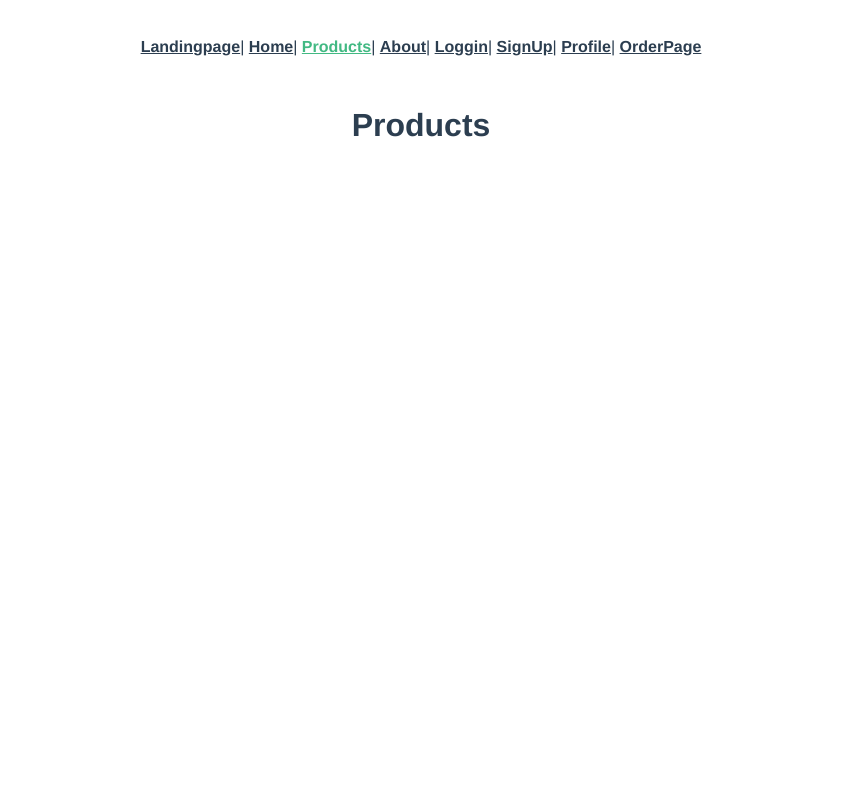
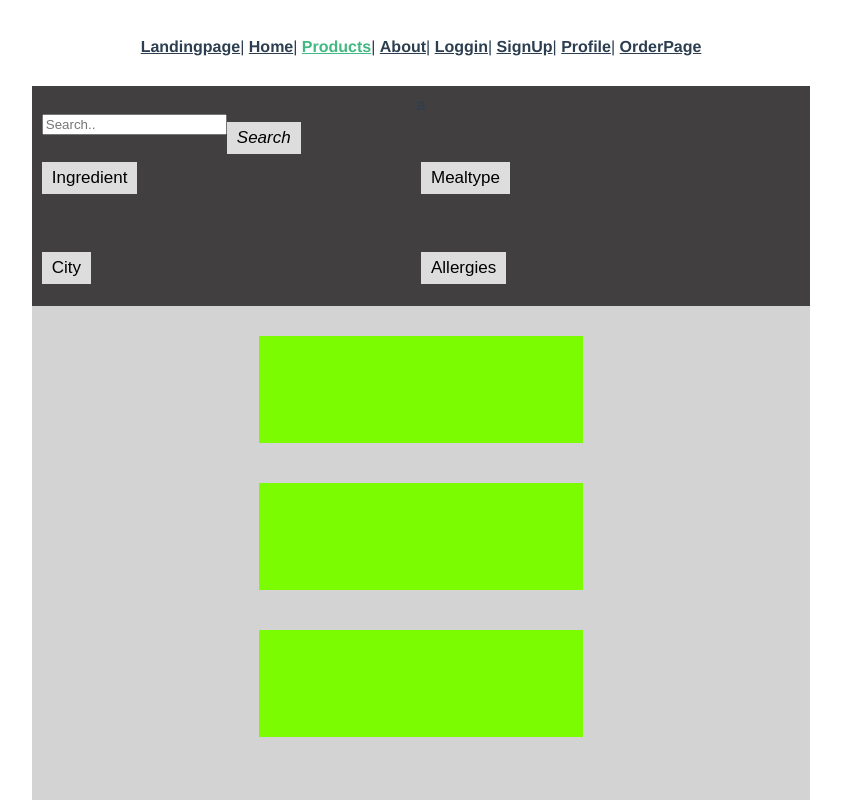
Before and after one commit to cracklemonkey/Matapp, a Vue app in the folder matapp/: page /products in a window 1280 px wide. Shown: the top 800 px of the page, without its empty margins (219-1060 px from the left). Built offline with nearby package versions, Linux system fonts and the light colour scheme.

Commit message:
did some css on product page"

```diff
--- a/matapp/src/views/Products.vue
+++ b/matapp/src/views/Products.vue
@@ -1,13 +1,201 @@
 <template>
-  <h1>Products</h1>
+<section>
+  <div id="search">
+    a
+    <div class="search-container">
+    <form>
+      <input type="text" placeholder="Search.." name="search">
+      <button type="submit"><i class="fa fa-search">Search</i></button>
+    </form>
+    <div id="filter">
+       <div class="dropdown">
+                    <button class="dropbtn">Ingredient</button>
+                    <div class="dropdown-content">
+                      <a ><input type="checkbox" id="cheese" name="cheese">
+                          <label for="cheese">Cheese</label></a>
+                      <a ><input type="checkbox" id="nuts" name="nuts">
+                          <label for="nuts">nuts</label></a>
+                      <a ><input type="checkbox" id="meat" name="meat">
+                          <label for="meat">Meat</label></a>
+
+                    </div>
+          </div>
+
+        <div class="dropdown">
+                    <button class="dropbtn">Mealtype</button>
+                    <div class="dropdown-content">
+                      <a ><input type="checkbox" id="dinner" name="dinner">
+                          <label for="dinner">dinner</label></a>
+                      <a ><input type="checkbox" id="breakfest" name="breakfest">
+                          <label for="breakfest">breakfest</label></a>
+                      <a ><input type="checkbox" id="lunsj" name="lunsj">
+                          <label for="lunsj">lunsj</label></a>
+
+                    </div>
+          </div>
+      <div class="dropdown">
+                    <button class="dropbtn">City</button>
+                    <div class="dropdown-content">
+                      <a ><input type="checkbox" id="oslo" name="oslo">
+                          <label for="oslo">Oslo</label></a>
+                      <a ><input type="checkbox" id="bergen" name="bergen">
+                          <label for="bergen">bergen</label></a>
+                      <a ><input type="checkbox" id="drammen" name="drammen">
+                          <label for="drammen">drammen</label></a>
+
+                    </div>
+          </div>
+
+          <div class="dropdown">
+                    <button class="dropbtn">Allergies</button>
+                    <div class="dropdown-content">
+                      <a ><input type="checkbox" id="dairy" name="dairy">
+                          <label for="dairy">Dairy</label></a>
+                      <a ><input type="checkbox" id="peanuts" name="peanuts">
+                          <label for="peanuts">peanuts</label></a>
+                      <a ><input type="checkbox" id="shrimp" name="shrimp">
+                          <label for="shrimp">shrimp</label></a>
+
+                    </div>
+          </div>
+
+
+
+    </div>
+
+
+
+
+  </div>
+  </div>
+
+  <div id="ProductList">
+    <div id="product"></div>
+    <div id="product"></div>
+    <div id="product"></div>
+  </div>
+
+</section>
 </template>
 
 <script>
+
 export default {
 
 }
+
 </script>
 
-<style>
+<style scoped>
+section {
+
+  display: flex;
+  justify-content: center;
+  flex-direction: column;
+  height: 1980px;
+}
+div #search  {
+ margin: auto;
+ width: 60%;
+ padding: 10px;
+ height: 200px;
+ background-color: rgb(65, 63, 63);
+
+
+}
+
+div .search-container{
+  display: flex;
+  flex-direction: column;
+}
+
+
+div #search .search-container form input{
+  float: left;
+  margin-bottom: 10px;
+}
+
+
+div #search .search-container button{
+  float: left;
+  padding: 6px 10px;
+  margin-top: 8px;
+  margin-right: 16px;
+  background: #ddd;
+  font-size: 17px;
+  border: none;
+  cursor: pointer;
+}
+
+div #search #filter{
+  display: flex;
+  flex-wrap: wrap;
+  float: left;
+  width:100%;
+}
+
+
+.dropdown {
+  flex: 0 0 50%;
+  margin-bottom: 50px;
+  position: relative;
+  display: inline-block;
+}
+
+.dropbtn{
+
+
+
+}
+
+.dropdown-content {
+  display: none;
+  position: absolute;
+  margin-left: 10%;
+  background-color: #f1f1f1;
+  min-width: 160px;
+  z-index: 1;
+}
+
+
+.dropdown-content a {
+  color: black;
+  padding: 12px 16px;
+  text-decoration: none;
+  display: block;
+}
+
+
+.dropdown-content a:hover {background-color: #ddd;}
+
+
+.dropdown:hover .dropdown-content {display: block;}
+
+
+.dropdown:hover .dropbtn {background-color: #3e8e41;}
+
+div #ProductList {
+  margin: auto;
+  width: 60%;
+  padding: 10px;
+  height: 100%;
+  display: flex;
+  flex-direction: column;
+
+
+  background-color: lightgrey;
+
+}
+
+div #ProductList #product{
+  margin: auto;
+  margin-top:20px ;
+  margin-bottom:20px ;
+  padding: 10px;
+  background-color: lawngreen;
+  height: 5%;
+  width: 40%;
+
+}
 
 </style>
```
Also changed, not shown: 1 other file (tests, documents, lock files or other folders).
